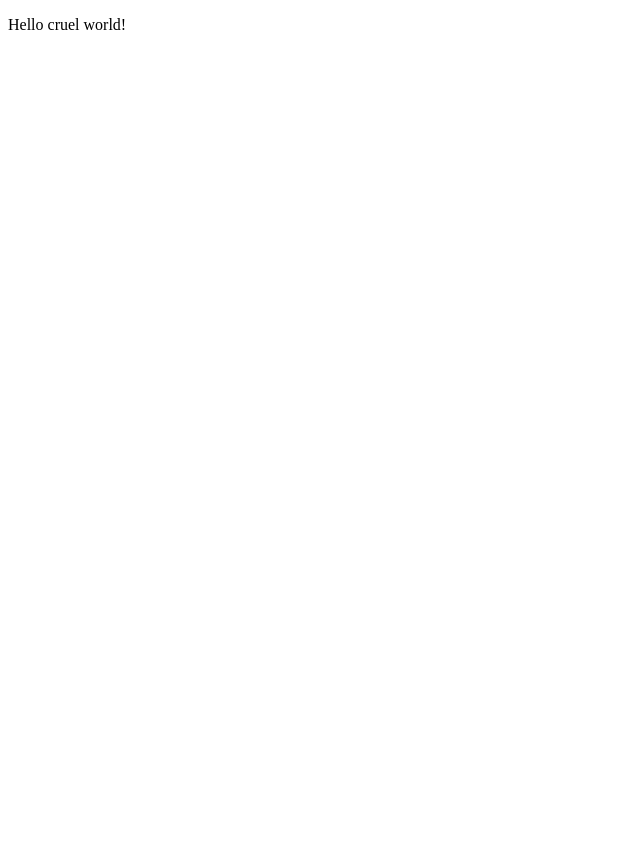
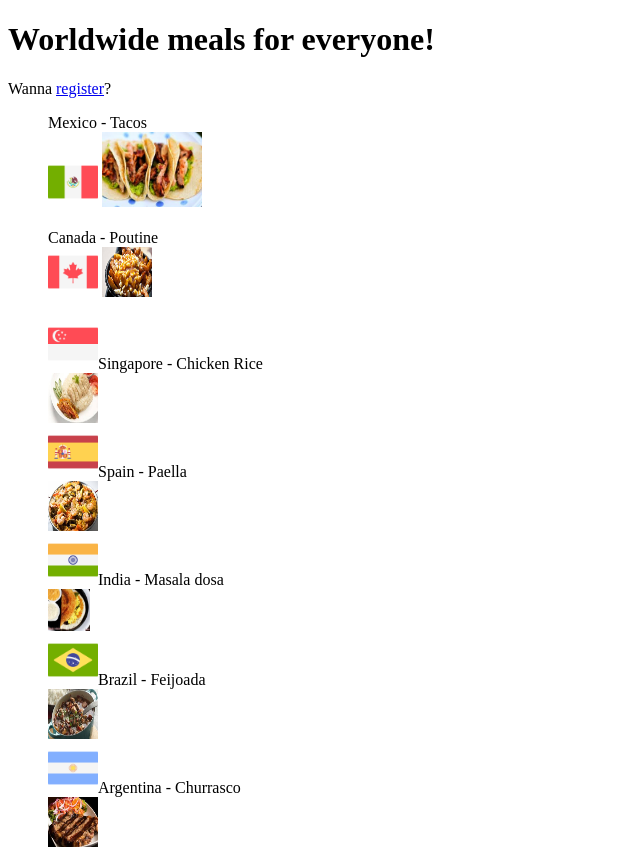
Before and after one commit to HuGomez/zero-to-mastery, a plain HTML site: page index.html in a window 1280 px wide. Shown: the whole page, without its empty margins (0-640 px from the left). Before the commit the page ends 800 px from the top, so only its background shows below. Drawn offline with Linux system fonts and the light colour scheme.

Commit message:
html commit

```diff
--- a/index.html
+++ b/index.html
@@ -4,7 +4,33 @@
         <title>I'm a webpage!</title>
     </head>
     <body>
-        <p>Hello cruel world!</p>
+        <h1>Worldwide meals for everyone!</h1>
+        <p>Wanna <a href="register.html">register</a>?</p>
+        <ul style="list-style-type:none">
+            <li>Mexico - Tacos</li>
+            <li>
+                <img src="assets/media/img/mexico.png" alt="mexico flag" width="50" height="50">
+                <img src="assets/media/img/tacos.jpg" alt="tacos" width="100" height="75">
+            </li>
+            <br>
+            <li>Canada - Poutine</li>
+            <li>
+                <img src="assets/media/img/canada.png" alt="canada" width="50" height="50">
+                <img src="assets/media/img/poutine.jpg" alt="poutine" width="50" height="50">
+            </li>
+            <br>
 
+
+            <li><img src="assets/media/img/singapore.png" alt="singapore flag" width="50" height="50">Singapore - Chicken Rice</li>
+                <img src="assets/media/img/chickenrice.jpg" alt="chicken rice" width="50" height="50">
+            <li><img src="assets/media/img/spain.png" alt="spain flag" width="50" height="50">Spain - Paella</li>
+                <img src="assets/media/img/paella.jpg" alt="paella" width="50" height="50">
+            <li><img src="assets/media/img/india.png" alt="india flag" width="50" height="50">India - Masala dosa</li>
+                <img src="assets/media/img/masaladosa.jpg" alt="masala dosa" width="42" height="42">
+            <li><img src="assets/media/img/brazil.png" alt="brazil flag" width="50" height="50">Brazil - Feijoada</li>
+                <img src="assets/media/img/feijoada.jpg" alt="feijoada" width="50" height="50">
+            <li><img src="assets/media/img/argentina.png" alt="argentina flag" width="50" height="50">Argentina - Churrasco</li>
+                <img src="assets/media/img/churrasco.jpg" alt="churrasco" width="50" height="50">
+        </ul>
     </body>
 </html>
```
Also changed, not shown: register.html (added, +30 -0 lines), assets/media/img/argentina.png (added), assets/media/img/brazil.png (added), assets/media/img/canada.png (added), assets/media/img/chickenrice.jpg (added), assets/media/img/churrasco.jpg (added), assets/media/img/feijoada.jpg (added), assets/media/img/india.png (added), assets/media/img/masaladosa.jpg (added), assets/media/img/mexico.png (added), assets/media/img/paella.jpg (added), assets/media/img/poutine.jpg (added), assets/media/img/singapore.png (added), assets/media/img/spain.png (added), 1 more files.
